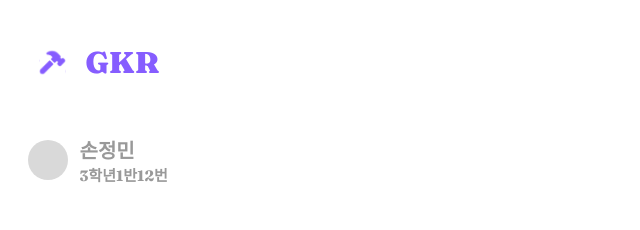
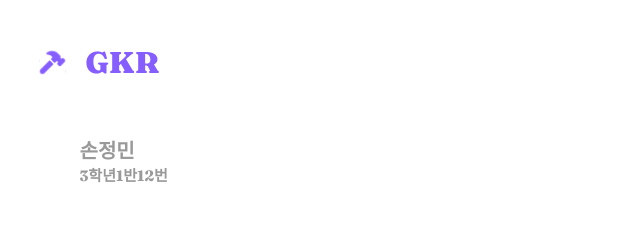
Before and after one commit to Team-Ampersand/GKR-Frontend, a Next.js app: page /home in a window 1280 px wide. Shown: the top 230 px of the page, without its empty margins (0-640 px from the left). Built offline with nearby package versions, Linux system fonts and the light colour scheme.

Commit message:
Update: color 추가

```diff
--- a/src/style/global.tsx
+++ b/src/style/global.tsx
@@ -9,8 +9,12 @@ const color = {
   '--PRIMARY_P5': '#865DFF',
 
   '--NATURAL_N1': '#000000',
-  '--NATURAL_N2': '#D9D9D9',
-  '--NATURAL_N3': '#FFFFFF',
+  '--NATURAL_N2': '#FFFFFF',
+  '--NATURAL_N3': '#D9D9D9',
+  '--NATURAL_N4': '#c2c2c2',
+  '--NATURAL_N5': '#999999',
+
+  '--BACKGROUND_BG': '#F7F7F9',
 
   '--SUB_RED': '#FF7D7D',
 };
@@ -27,6 +31,10 @@ export const Palette = {
   NATURAL_N1: cssColor('NATURAL_N1'),
   NATURAL_N2: cssColor('NATURAL_N2'),
   NATURAL_N3: cssColor('NATURAL_N3'),
+  NATURAL_N4: cssColor('NATURAL_N4'),
+  NATURAL_N5: cssColor('NATURAL_N5'),
+
+  BACKGROUND_BG: cssColor('BACKGROUND_BG'),
 
   SUB_RED: cssColor('SUB_RED'),
 };
```
